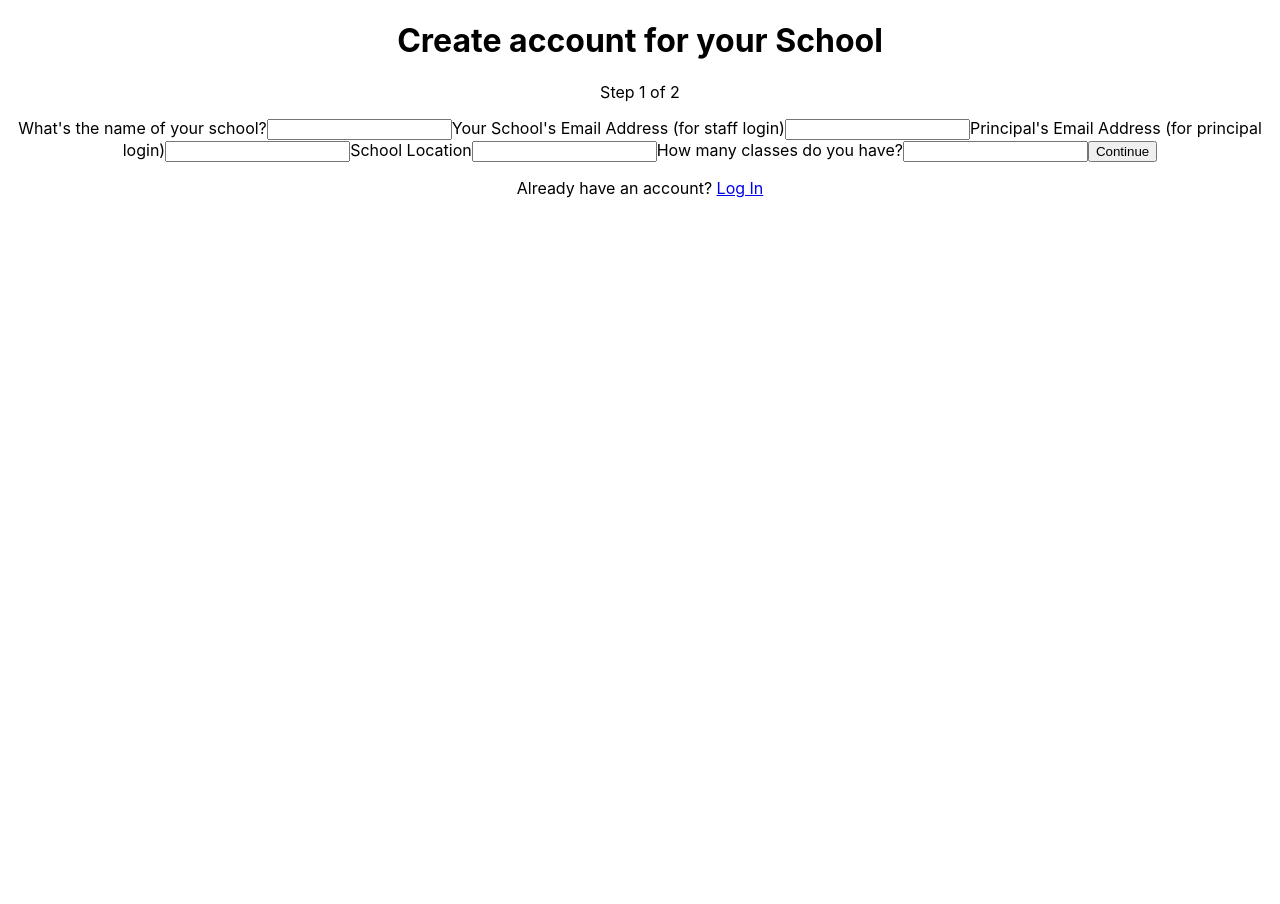
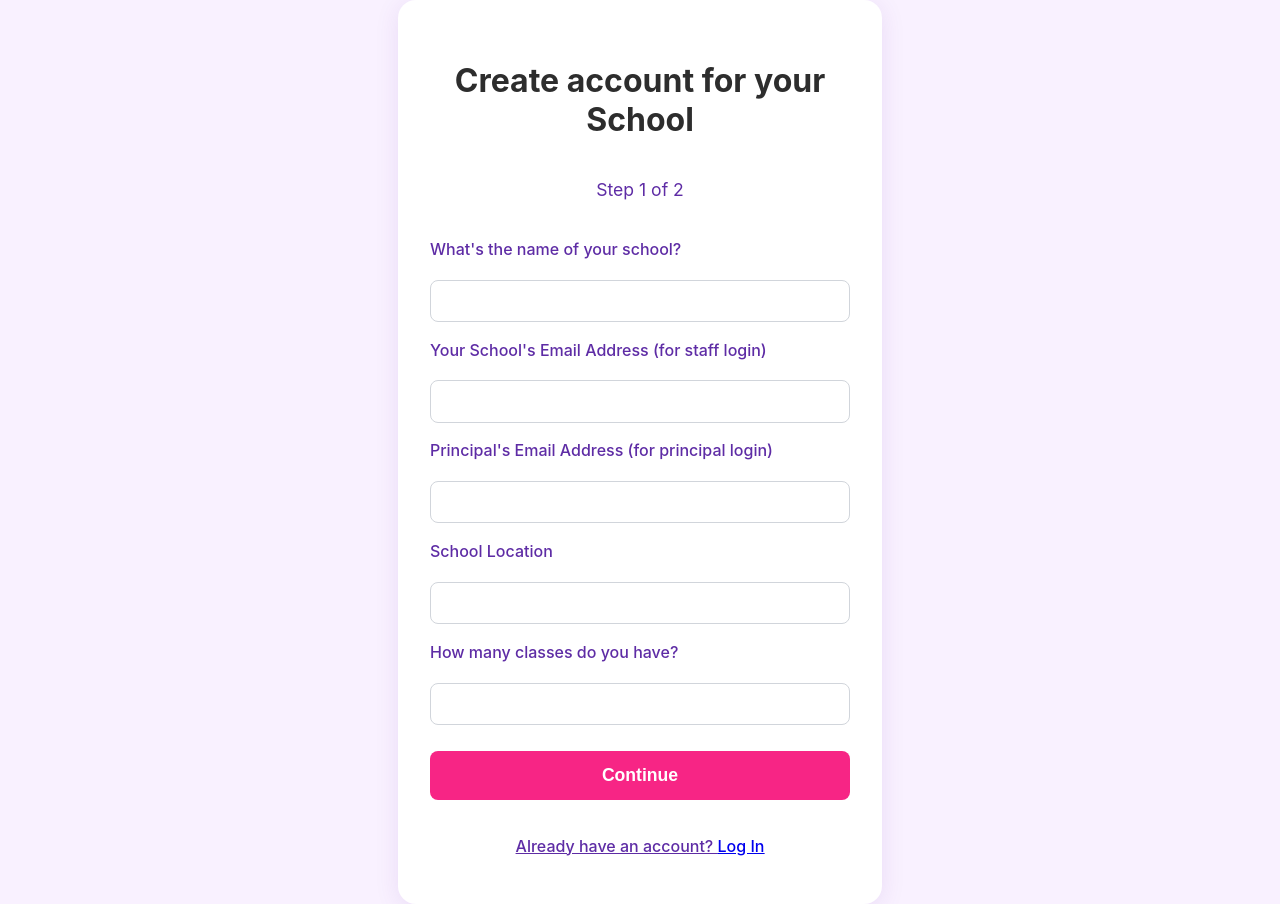
Before and after one commit to SukhnaazRandhawa/fee-management-system, a React (Create React App) app in the folder frontend/: page /signup in a window 1280 px wide. Before the commit the page ends 800 px from the top, so only its background shows below. Built offline with nearby package versions, Linux system fonts and the light colour scheme.

Commit message:
improved frontend for signup pages by adding new css file SignUpPage.css

```diff
--- /dev/null
+++ b/frontend/src/pages/SignUpPage.css
@@ -0,0 +1,110 @@
+/* Billora SignUp Page Styles */
+.signup-bg {
+  min-height: 100vh;
+  background: #F9F1FF;
+  display: flex;
+  align-items: center;
+  justify-content: center;
+}
+
+.signup-card {
+  background: #fff;
+  border-radius: 18px;
+  box-shadow: 0 4px 24px rgba(94,44,165,0.10);
+  padding: 2.5rem 2rem 2rem 2rem;
+  min-width: 340px;
+  max-width: 420px;
+  width: 100%;
+  text-align: center;
+  display: flex;
+  flex-direction: column;
+  gap: 1.2rem;
+}
+
+.signup-title {
+  color: #2D2D2D;
+  font-size: 2rem;
+  font-weight: 700;
+  margin-bottom: 0.2rem;
+}
+
+.signup-step {
+  color: #5E2CA5;
+  font-size: 1.1rem;
+  margin-bottom: 1.2rem;
+}
+
+.signup-form {
+  display: flex;
+  flex-direction: column;
+  gap: 1.1rem;
+}
+
+.signup-label {
+  text-align: left;
+  color: #5E2CA5;
+  font-weight: 500;
+  margin-bottom: 0.2rem;
+}
+
+.signup-input {
+  padding: 0.7rem 1rem;
+  border: 1.5px solid #D1D5DB;
+  border-radius: 8px;
+  font-size: 1rem;
+  outline: none;
+  transition: border 0.2s;
+}
+.signup-input:focus {
+  border: 1.5px solid #5E2CA5;
+}
+
+.signup-btn-primary {
+  background: #F72585;
+  color: #fff;
+  border: none;
+  border-radius: 8px;
+  padding: 0.9rem 0;
+  font-size: 1.1rem;
+  font-weight: 600;
+  cursor: pointer;
+  transition: background 0.2s;
+  margin-top: 0.5rem;
+}
+.signup-btn-primary:hover {
+  background: #c81e6e;
+}
+
+.signup-btn-secondary {
+  background: #D1D5DB;
+  color: #2D2D2D;
+  border: none;
+  border-radius: 8px;
+  padding: 0.9rem 0;
+  font-size: 1.1rem;
+  font-weight: 600;
+  cursor: pointer;
+  transition: background 0.2s;
+}
+.signup-btn-secondary:hover {
+  background: #b0b4bb;
+}
+
+.signup-link {
+  color: #5E2CA5;
+  text-decoration: underline;
+  font-weight: 500;
+  margin-top: 1rem;
+  display: inline-block;
+}
+
+@media (max-width: 600px) {
+  .signup-card {
+    min-width: 90vw;
+    max-width: 98vw;
+    padding: 1.2rem 0.5rem;
+  }
+  .signup-title {
+    font-size: 1.3rem;
+  }
+}
--- a/frontend/src/pages/SignUpPage.js
+++ b/frontend/src/pages/SignUpPage.js
@@ -1,6 +1,7 @@
 import React, { useState } from 'react';
 import { Link, useNavigate } from 'react-router-dom';
 import authService from '../services/authService';
+import './SignUpPage.css';
 
 const SignUpPage = () => {
   const [step, setStep] = useState(1);
@@ -55,98 +56,109 @@ const SignUpPage = () => {
   };
 
   return (
-    <div>
-      <h1>Create account for your School</h1>
-      <p>Step {step} of 2</p>
-      <form onSubmit={handleSubmit}>
+    <div className="signup-bg">
+      <div className="signup-card">
+        <h1 className="signup-title">Create account for your School</h1>
+        <p className="signup-step">Step {step} of 2</p>
+        <form onSubmit={handleSubmit} className="signup-form">
           {step === 1 && (
-          <div>
-            <label>What's the name of your school?</label>
+            <>
+              <label className="signup-label">What's the name of your school?</label>
               <input
                 type="text"
                 name="name"
                 value={formData.name}
                 onChange={handleChange}
                 required
+                className="signup-input"
               />
-            <label>Your School's Email Address (for staff login)</label>
+              <label className="signup-label">Your School's Email Address (for staff login)</label>
               <input
                 type="email"
                 name="school_email"
                 value={formData.school_email}
                 onChange={handleChange}
                 required
+                className="signup-input"
               />
-            <label>Principal's Email Address (for principal login)</label>
+              <label className="signup-label">Principal's Email Address (for principal login)</label>
               <input
                 type="email"
                 name="principal_email"
                 value={formData.principal_email}
                 onChange={handleChange}
                 required
+                className="signup-input"
               />
-            <label>School Location</label>
+              <label className="signup-label">School Location</label>
               <input
                 type="text"
                 name="location"
                 value={formData.location}
                 onChange={handleChange}
                 required
+                className="signup-input"
               />
-            <label>How many classes do you have?</label>
+              <label className="signup-label">How many classes do you have?</label>
               <input
                 type="number"
                 name="numClasses"
                 value={formData.numClasses}
                 onChange={handleChange}
                 required
+                className="signup-input"
               />
-            <button type="button" onClick={handleNextStep}>Continue</button>
-          </div>
+              <button type="button" className="signup-btn-primary" onClick={handleNextStep}>Continue</button>
+            </>
           )}
 
           {step === 2 && (
-          <div>
-            <label>Create principal password</label>
+            <>
+              <label className="signup-label">Create principal password</label>
               <input
                 type="password"
                 name="principal_password"
                 value={formData.principal_password}
                 onChange={handleChange}
                 required
+                className="signup-input"
               />
-            <label>Confirm principal password</label>
+              <label className="signup-label">Confirm principal password</label>
               <input
                 type="password"
                 name="confirmPrincipalPassword"
                 value={formData.confirmPrincipalPassword}
                 onChange={handleChange}
                 required
+                className="signup-input"
               />
-            <label>Create staff password</label>
+              <label className="signup-label">Create staff password</label>
               <input
                 type="password"
                 name="staff_password"
                 value={formData.staff_password}
                 onChange={handleChange}
                 required
+                className="signup-input"
               />
-            <label>Confirm staff password</label>
+              <label className="signup-label">Confirm staff password</label>
               <input
                 type="password"
                 name="confirmStaffPassword"
                 value={formData.confirmStaffPassword}
                 onChange={handleChange}
                 required
+                className="signup-input"
               />
-            <button type="submit">Continue</button>
-          </div>
+              <button type="submit" className="signup-btn-primary">Continue</button>
+            </>
           )}
         </form>
-      <div style={{ marginTop: '1rem', textAlign: 'center' }}>
-        <p>
+        <div>
+          <p className="signup-link">
             Already have an account? <Link to="/login">Log In</Link>
           </p>
+        </div>
       </div>
     </div>
   );
```
Lines whose indentation alone changed are shown as unchanged.
